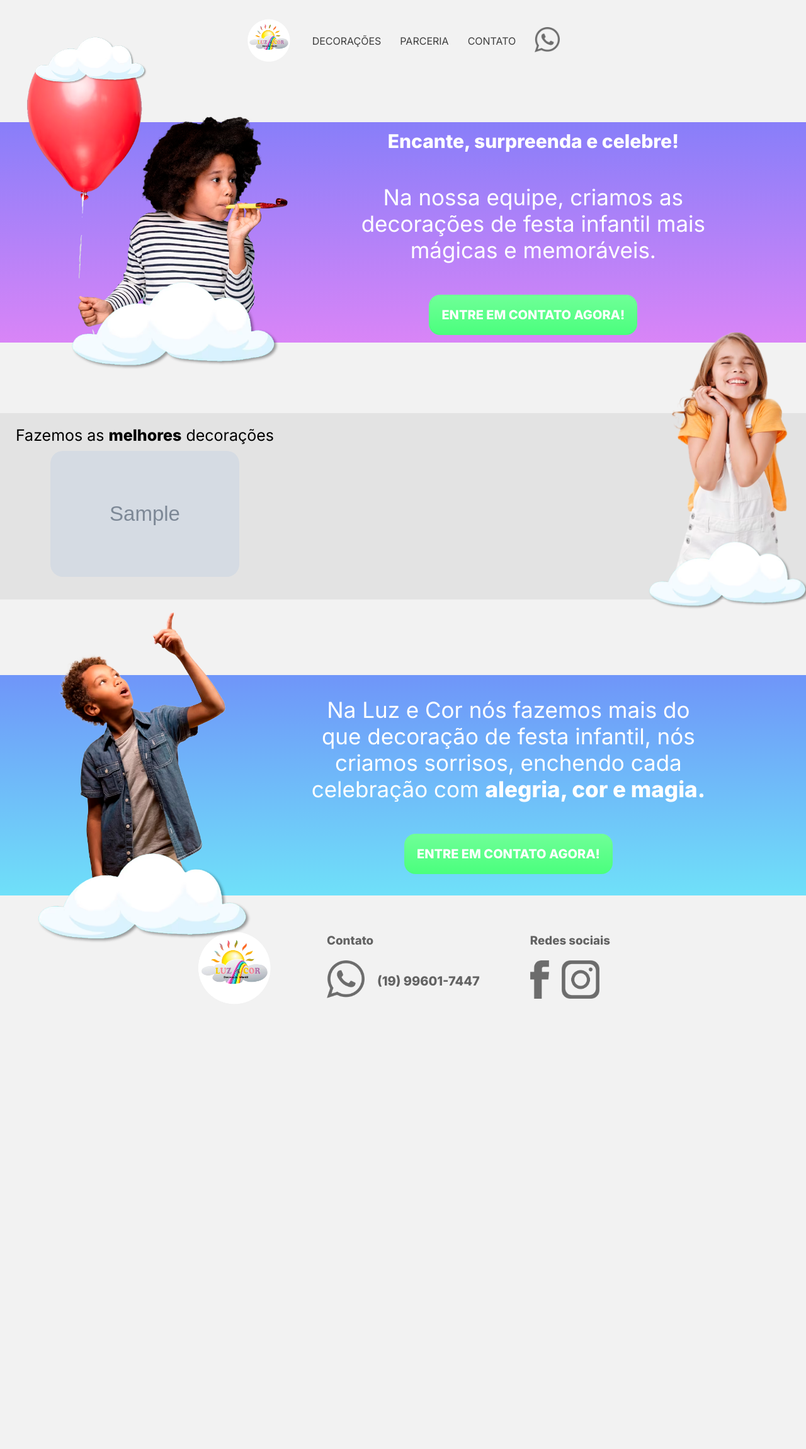
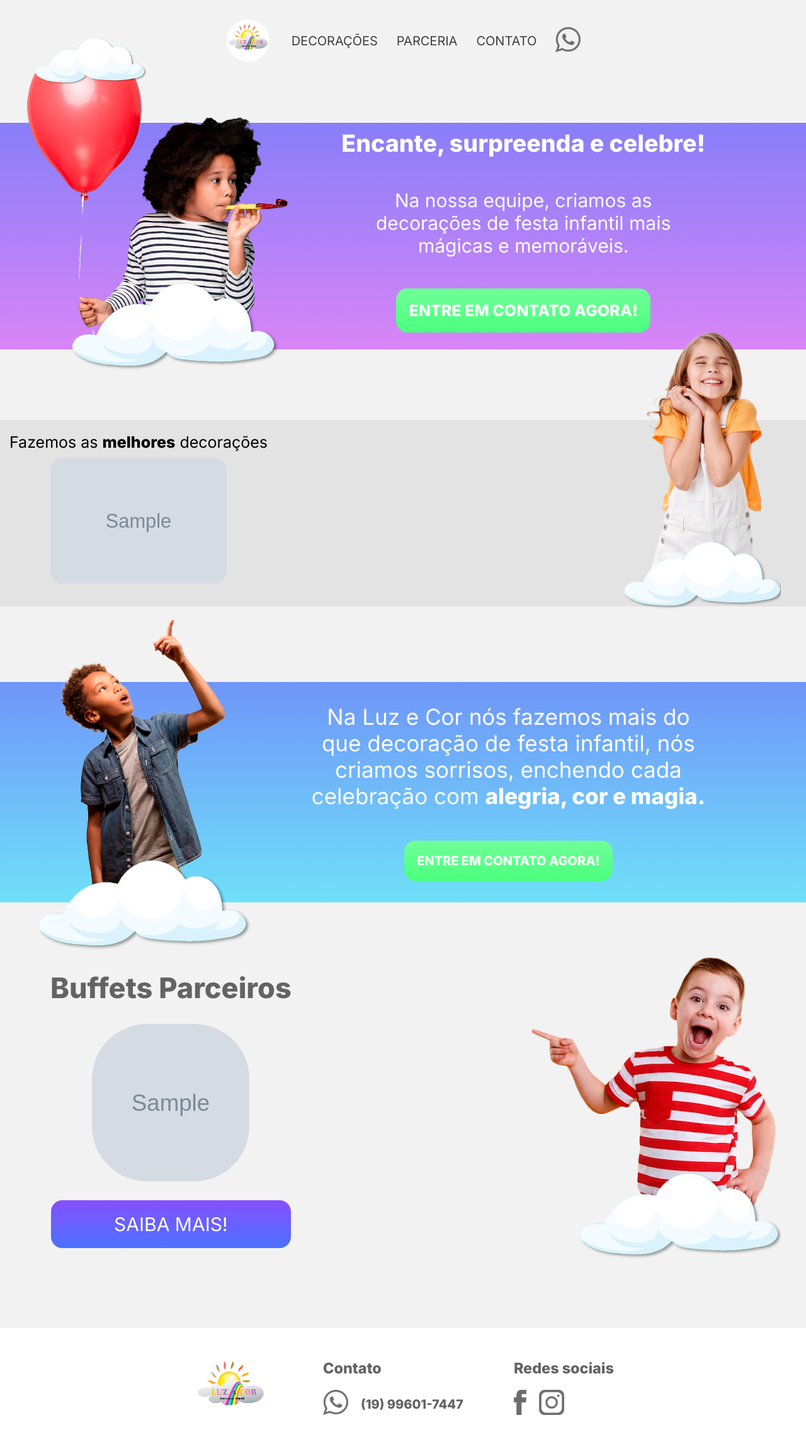
Before and after one commit to JoaoVictorBRr/LuzEcor, a PHP site: page / in a window 1280 px wide. Shown: the whole page at 63% size. Before the commit the page ends 1594 px from the top, so only its background shows below. Run offline with PHP 8.4, Linux system fonts and the light colour scheme; tables that the repository leaves empty or names only in its code hold one stand-in row (values such as "Sample post"); grey boxes marked "Sample" are stand-in pictures.

Commit message:
Ajustes na responsividade, criação dos buffets parceiros e ajustes no footer

```diff
--- a/index.php
+++ b/index.php
@@ -2,9 +2,13 @@
 
     require "./src/conection.php";
 
-    $sql1 = "SELECT file_path, highlighted FROM decoracoes";
+    $sql1 = "SELECT file_path, highlighted  FROM decoracoes";
     $statement = $pdo->query($sql1);
-    $Decoracoes  =  $statement->fetchAll(mode: PDO::FETCH_ASSOC);
+    $Decoracoes =  $statement->fetchAll(mode: PDO::FETCH_ASSOC);
+
+    $sql2 = "SELECT file_path FROM parcerias";
+    $statement2 = $pdo->query($sql2);
+    $Parcerias = $statement2->fetchAll(mode: PDO::FETCH_ASSOC);
 
 
 ?>
@@ -29,6 +33,7 @@
 </header>
 
 <section class="banner_01">
+    <div class="main_content_banner_01">
         <div>
             <img class="criancaBalao" src="./ImagensSite-LuzeCor/Fotos/Criança3_Nuvem.png" alt="Criança3_Nuvem">
         </div>
@@ -41,12 +46,14 @@
             </div>
             <a class="button_contact" href=""><strong>ENTRE EM CONTATO AGORA!</strong></a>
         </div>
+    </div>
 </section>
 
 <section class="banner_02">
-    <div>
+    <div >
         <p>Fazemos as <strong>melhores</strong> decorações</p>
              <div class="div_carrosel_decoracoes">
+
 
               <?php foreach ($Decoracoes as $DecoracaoImg):
                 if($DecoracaoImg['highlighted'] == 0){
@@ -63,7 +70,7 @@
 
 <section class="banner_03">
     <div>
-        <img class="criancaApontando" src="./ImagensSite-LuzeCor/Fotos/Criança2_Nuvem.png" alt="Criança2_Nuvem">
+        <img class="criancaApontandoCima" src="./ImagensSite-LuzeCor/Fotos/Criança2_Nuvem.png" alt="Criança2_Nuvem">
     </div>
     <div class="texto_banner_03">
         <div>
@@ -76,6 +83,32 @@
         <a class="button_contact" href=""><strong>ENTRE EM CONTATO AGORA!</strong></a>
     </div>
 </section>
+
+<section class="banner_04">
+    <div class="content_parceiros">
+        <h2>Buffets Parceiros</h2>
+        <div>
+            <?php
+                 foreach($Parcerias as $parceiro):
+                $i = 0;
+                if($i == 3)
+                {
+                   break;
+                }
+                else
+                {
+                    $i += 1;
+                }
+            ?>
+                <img class="imgParceria" src="<?php echo "./ImagensSite-LuzeCor/Fotos/Buffet/" . $parceiro["file_path"]?>" alt="<?php $parceiro["file_path"]?>">
+            <?php endforeach;?>
+        </div>
+        <a class="saibaMais" href="">SAIBA MAIS!</a>
+    </div>
+    <img class="criancaMenino" src="./ImagensSite-LuzeCor/Fotos/Criança5_Nuvem.png" alt="">
+
+</section>
+
 
 
 <footer>
--- a/styles/global.css
+++ b/styles/global.css
@@ -14,6 +14,8 @@ header{
     align-items: center;
     justify-content: center;
     gap: 30px;
+    font-size: 20px;
+    flex-wrap: wrap;
 
 }
 .menu{
@@ -33,3 +35,58 @@ header{
     width: 40px;
     height: 40px;
 }
+
+footer{
+     margin-top: 30px;
+     padding: 30px;
+     display: flex;
+     align-items: center;
+     justify-content: center;
+     flex-wrap: wrap;
+     gap: 80px;
+     background-color: white;
+ }
+ .Logo_footer{
+     width: 8rem;
+ }
+ .iconWhats_footer{
+     width: 40px;
+ }
+ .iconFacebook_footer{
+     width: 20px;
+ }
+ .iconInstagram_footer{
+     width: 40px;
+ }
+ .contato_footer{
+     color: #636363;
+     font-family: Inter;
+     display: flex;
+     flex-direction: column;
+     gap: 20px;
+     font-size: 20px;
+
+ }
+ .contato_footer_numero{
+
+     font-size: 20px;
+     display: flex;
+     gap: 20px;
+     align-items: center;
+     justify-content: left;
+ }
+ .redes_footer{
+     color: #636363;
+     font-family: Inter;
+     display: flex;
+     flex-direction: column;
+     gap: 20px;
+     font-size: 20px;
+
+ }
+ .redes_footer_icons{
+     display: flex;
+     gap: 20px;
+     align-items: center;
+     justify-content: left;
+ }
--- a/styles/pags/index.css
+++ b/styles/pags/index.css
@@ -1,13 +1,17 @@
 @import url('https://fonts.googleapis.com/css2?family=Inter:wght@200;300;400;500;800&display=swap');
 
+.banner_01{
+    background: linear-gradient(180deg, rgba(46, 28, 255, 0.54) 0%, rgba(46, 28, 255, 0.54) 0.01%, rgba(196, 40, 251, 0.54) 100%);    height: 350px;
+    height: 360px;
+}
+.main_content_banner_01{
 
-.banner_01{
     margin-top: 90px;
     position: relative;
-    background: linear-gradient(180deg, rgba(46, 28, 255, 0.54) 0%, rgba(46, 28, 255, 0.54) 0.01%, rgba(196, 40, 251, 0.54) 100%);    height: 350px;
     display: flex;
     flex-direction: row;
     justify-content: space-between;
+
 
 }
 .criancaBalao{
@@ -17,6 +21,7 @@
 
 }
 .texto_banner_01{
+   margin-top: 10px;
    font-family: Inter;
    margin-right: 10rem;
    color: white;
@@ -25,12 +30,12 @@
    gap: 50px;
    align-items: center;
    justify-content: center;
-   font-size: 20px;
+   font-size: 25px;
 
 }
 
 .texto_banner_01 div p{
-    font-size: 35px;
+    font-size: 30px;
     font-weight: 400;
     text-align: center;
 }
@@ -62,28 +67,28 @@
 
 .criancaMenina{
     position: absolute;
-   top: 33rem;
+    top: 33rem;
     right: 0;
     width: 250px;
-
+    margin-right: 40px;
 }
 
 .div_carrosel_decoracoes{
-
     padding: 0rem 5rem 2rem 5rem;
     display: flex;
     justify-content: center;
     align-items: center;
     gap: 20px;
+
 }
 .div_carrosel_decoracoes img{
     border-radius: 20px;
-    width: 300px;
+    width: 280px;
     height: 200px;
 }
 
 
-.criancaApontando{
+.criancaApontandoCima{
     width: 450px;
     position: absolute;
     top: -100px;
@@ -119,51 +124,93 @@
     text-align: center;
 }
 
-footer{
-    margin: 3rem;
+
+.banner_04{
     display: flex;
+    margin-top: 10px;
+    justify-content: space-between;
     align-items: center;
-    justify-content: center;
-    gap: 80px;
+    padding: 40px;
+    flex-wrap: wrap;
 }
-.Logo_footer{
-    width: 8rem;
-}
-.iconWhats_footer{
-    width: 60px;
-}
-.iconFacebook_footer{
-    width: 30px;
-}
-.iconInstagram_footer{
-    width: 60px;
-}
-.contato_footer{
-    color: #636363;
+.content_parceiros{
     font-family: Inter;
     display: flex;
     flex-direction: column;
-    gap: 20px;
+    align-items: center;
+    gap: 30px;
+    font-size: 30px;
+    color: #636363;
+    margin-left: 40px;
 
 }
-.contato_footer_numero{
-
-    font-size: 20px;
+.content_parceiros div{
     display: flex;
     gap: 20px;
+}
+.imgParceria{
+    width:250px;
+    height: 250px;
+    border-radius: 35%;
+}
+.criancaMenino{
+    width: 400px;
+}
+.saibaMais{
+    padding: 20px 100px 20px 100px;
+    text-decoration: none;
+    color: white;
+    border-radius: 18px;
+    background: linear-gradient(180deg, #874FFF 0%, #4A72FF 100%);
+    transition: 0.5s;
+}
+.saibaMais:hover{
+    transform: scale(1.1);
+}
+
+@media screen and (max-width: 1269px) {
+    .banner_02{
+        align-items: center;
+        justify-content: center;
+    }
+    .div_carrosel_decoracoes{
+        flex-wrap: wrap;
+    }
+   .criancaMenina{
+        display: none;
+   }
+   .banner_04{
+    margin-top: 60px;
+    justify-content: center;
+   }
+
+   .content_parceiros div{
+    display: flex;
+    flex-wrap: wrap;
     align-items: center;
-    justify-content: left;
+    justify-content: center;
+   }
+   .criancaMenino{
+        display: none;
+   }
 }
-.redes_footer{
-    color: #636363;
-    font-family: Inter;
-    display: flex;
-    flex-direction: column;
-    gap: 20px;
+@media screen and (max-width: 1275px){
+    .main_content_banner_01{
+        justify-content: center;
+    }
+    .texto_banner_01{
+        margin-right: 0px;
+    }
+    .criancaBalao{
+        display: none;
+    }
+    .banner_03{
+        justify-content: center;
+    }
+    .texto_banner_03{
+        margin-right: 0;
+    }
+    .criancaApontandoCima{
+        display: none;
+    }
 }
-.redes_footer_icons{
-    display: flex;
-    gap: 20px;
-    align-items: center;
-    justify-content: left;
-}
```
Also changed, not shown: contato.php (added, +40 -0 lines), package.json (added, +15 -0 lines), ImagensSite-LuzeCor/Fotos/Buffet/CabeloDeAnjoLocal.png (renamed from ImagensSite-LuzeCor/Fotos/Buffet/Leão Leão endereco.png), ImagensSite-LuzeCor/Fotos/Buffet/decoracao.png (renamed from ImagensSite-LuzeCor/Fotos/Buffet/Leão Leão.png), ImagensSite-LuzeCor/Fotos/Buffet/decoracao2.jpg (renamed from ImagensSite-LuzeCor/Fotos/Buffet/Cabelo de anjo.jpg), ImagensSite-LuzeCor/Fotos/Buffet/decoracao3.png (renamed from ImagensSite-LuzeCor/Fotos/Buffet/Star.png), package-lock.json (added). Lines whose indentation alone changed are shown as unchanged.
